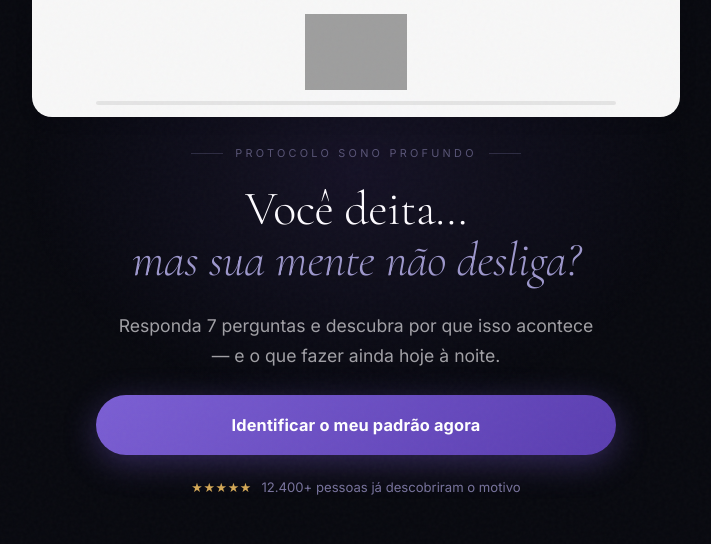
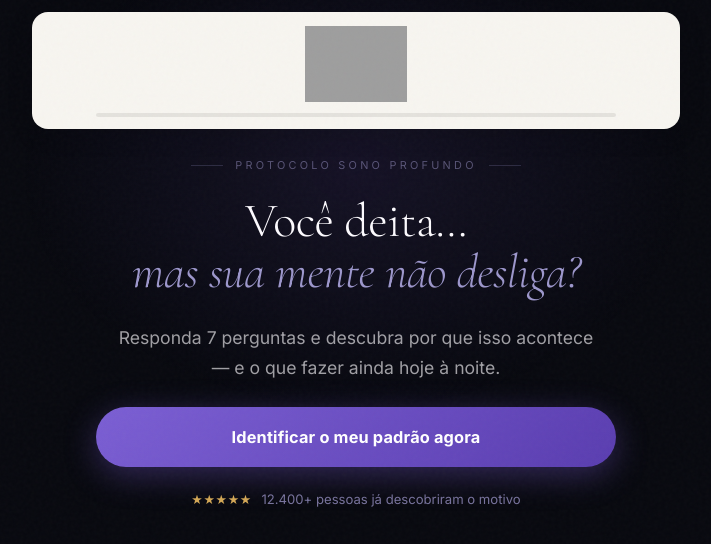
Before and after one commit to Bigajax/Quiz.Sono, a website: page index.html in a window 1280 px wide. Shown: the whole page, without its empty margins (284-995 px from the left). Drawn offline with nearby package versions, Linux system fonts and the light colour scheme; grey boxes are pictures that could not be loaded.

Commit message:
Update styles.css

```diff
--- a/styles.css
+++ b/styles.css
@@ -83,16 +83,15 @@ button {
 /* ── Header ── */
 .brand-header {
   position: sticky;
-  top: 0;
+  top: 0.75rem;
   z-index: 4;
   display: grid;
   gap: 0.65rem;
   padding: 0.85rem 0 0.75rem;
-  background: rgba(255, 255, 255, 0.97);
-  backdrop-filter: blur(12px);
-  -webkit-backdrop-filter: blur(12px);
-  border-radius: 0 0 1.25rem 1.25rem;
-  box-shadow: 0 2px 20px rgba(0, 0, 0, 0.07);
+  margin-top: 0.75rem;
+  background: #F7F5F0;
+  border-radius: 1rem;
+  box-shadow: 0 4px 28px rgba(0, 0, 0, 0.1);
 }
 
 .brand-row {
```
